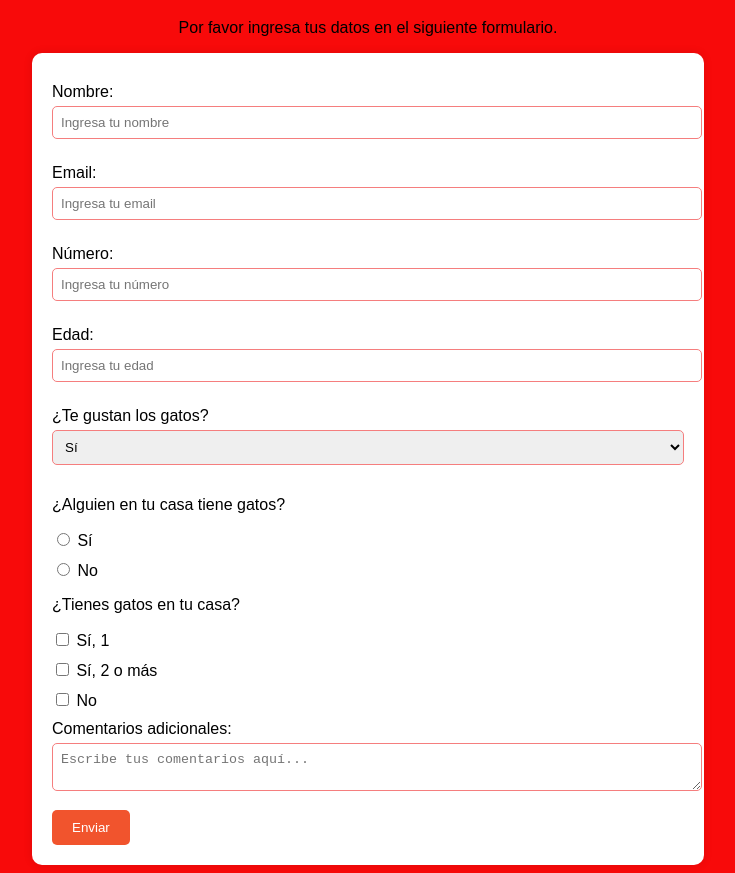
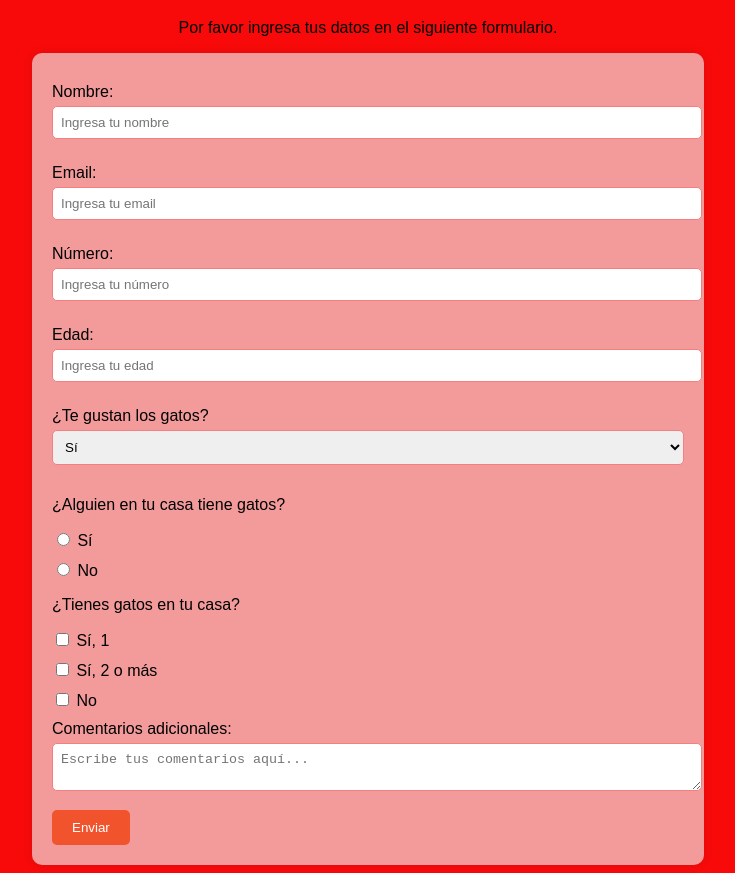
Before and after one commit to WolfEsteban/NEW-BLUE-YAPER, a plain HTML site: page index.html in a window 1280 px wide. Shown: the part 61-934 px from the top of the page, without its empty margins (272-1007 px from the left). Drawn offline with Linux system fonts and the light colour scheme.

Commit message:
cambio de color fondo

```diff
--- a/style.css
+++ b/style.css
@@ -8,7 +8,7 @@ body {
   }
 
   form {
-    background-color: white;
+    background-color: rgb(243, 155, 155);
     padding: 20px;
     margin: 0 auto;
     width: 50%;
```
